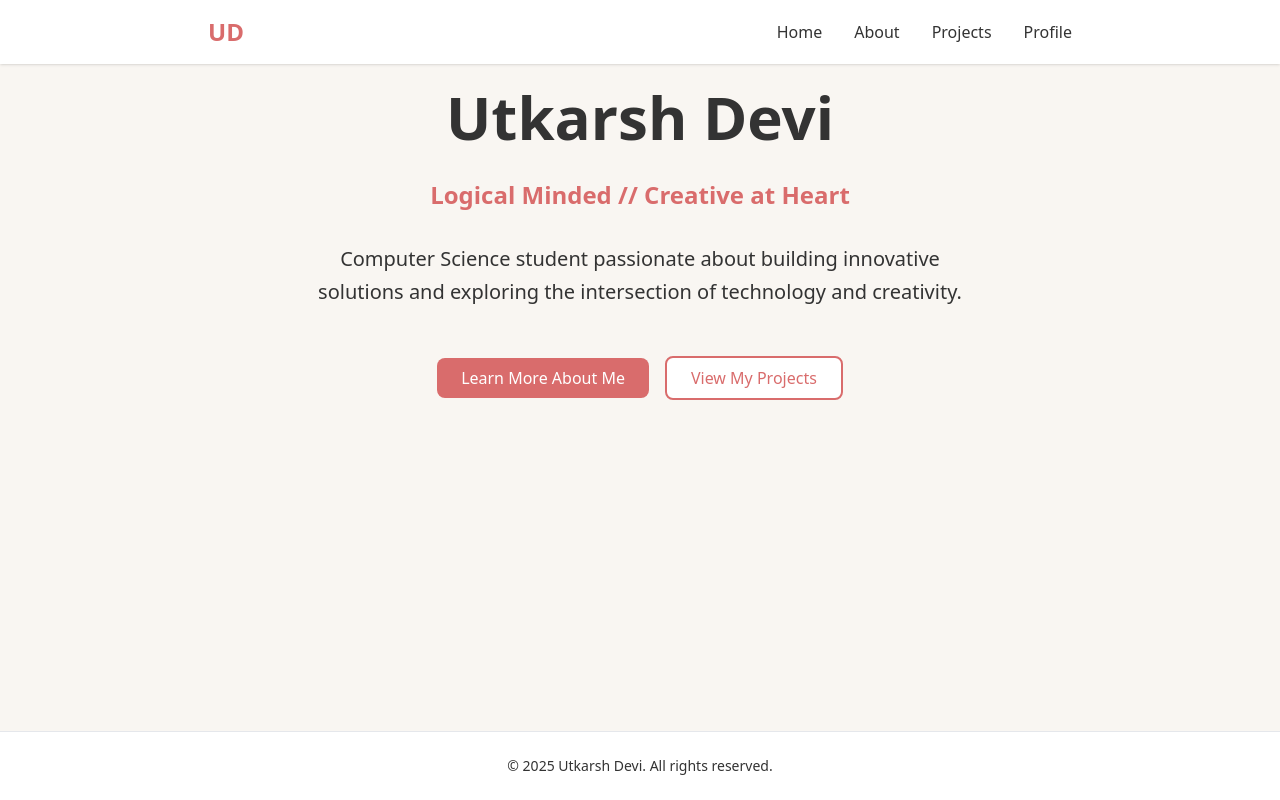
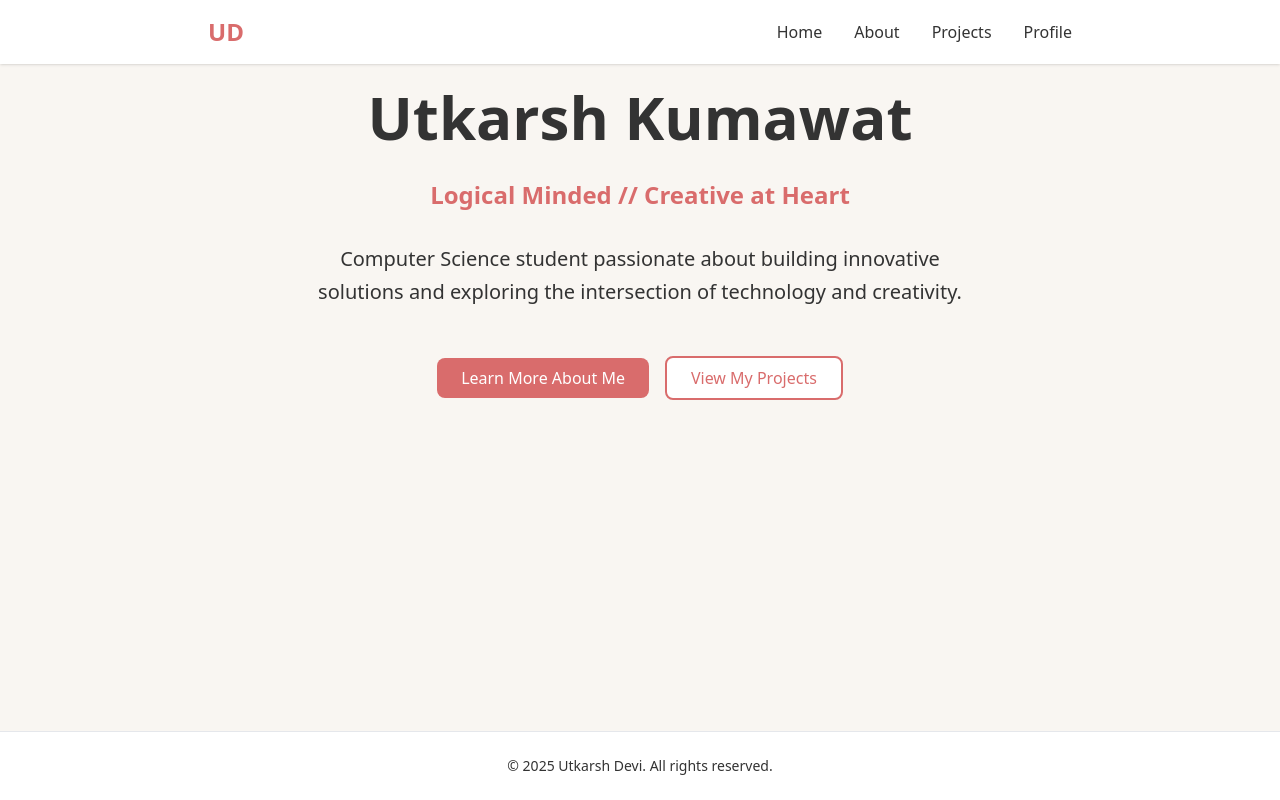
Before and after one commit to UtkarshKm/Protfolio, a Next.js app in the folder my-resume/: page / in a window 1280 px wide. Built offline with nearby package versions, Linux system fonts and the light colour scheme.

Commit message:
Checkpoint before follow-up message

```diff
--- a/my-resume/app/page.tsx
+++ b/my-resume/app/page.tsx
@@ -10,7 +10,7 @@ export default function Home() {
         {/* Hero Section */}
         <div className="max-w-3xl mx-auto">
           <h1 className="text-5xl md:text-6xl font-bold text-[#333333] mb-6 leading-tight">
-            Utkarsh Devi
+            Utkarsh Kumawat
           </h1>
 
           <p className="text-xl md:text-2xl text-[#D96C6C] font-semibold mb-8">
```
